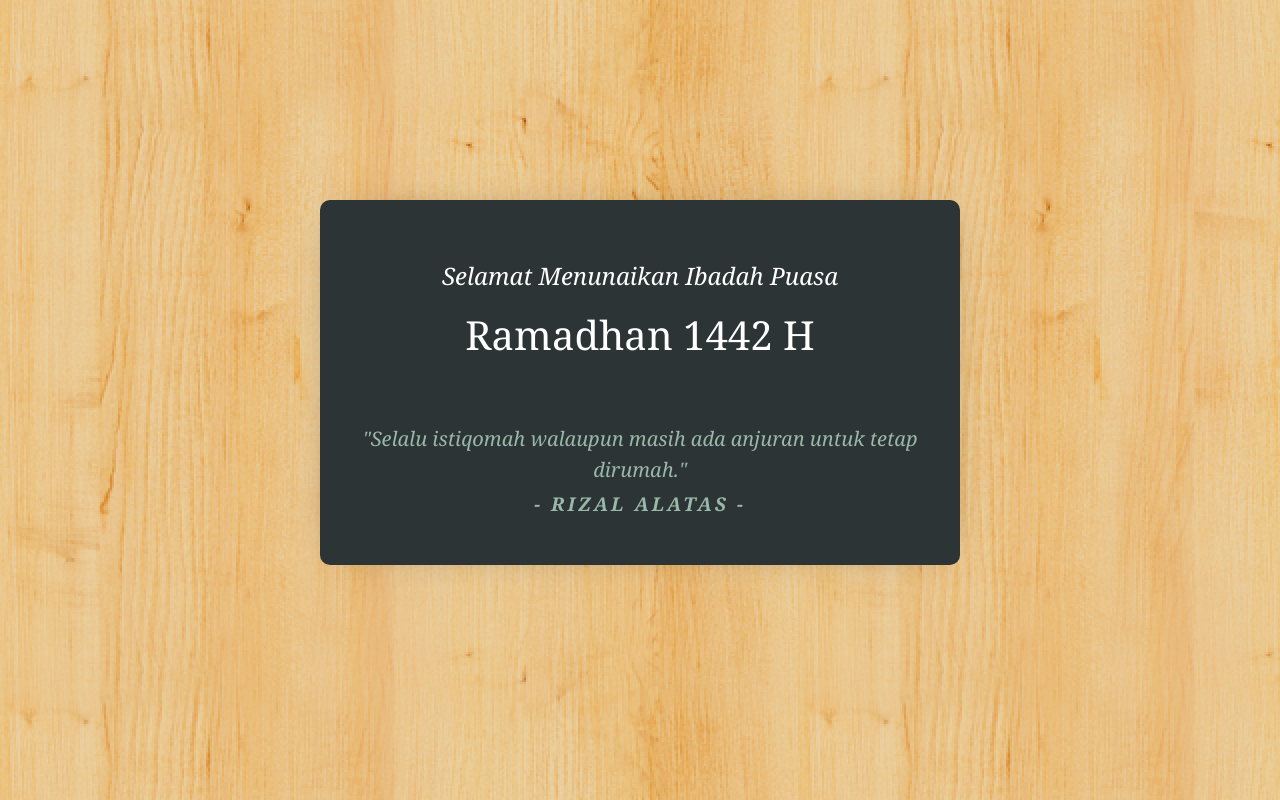
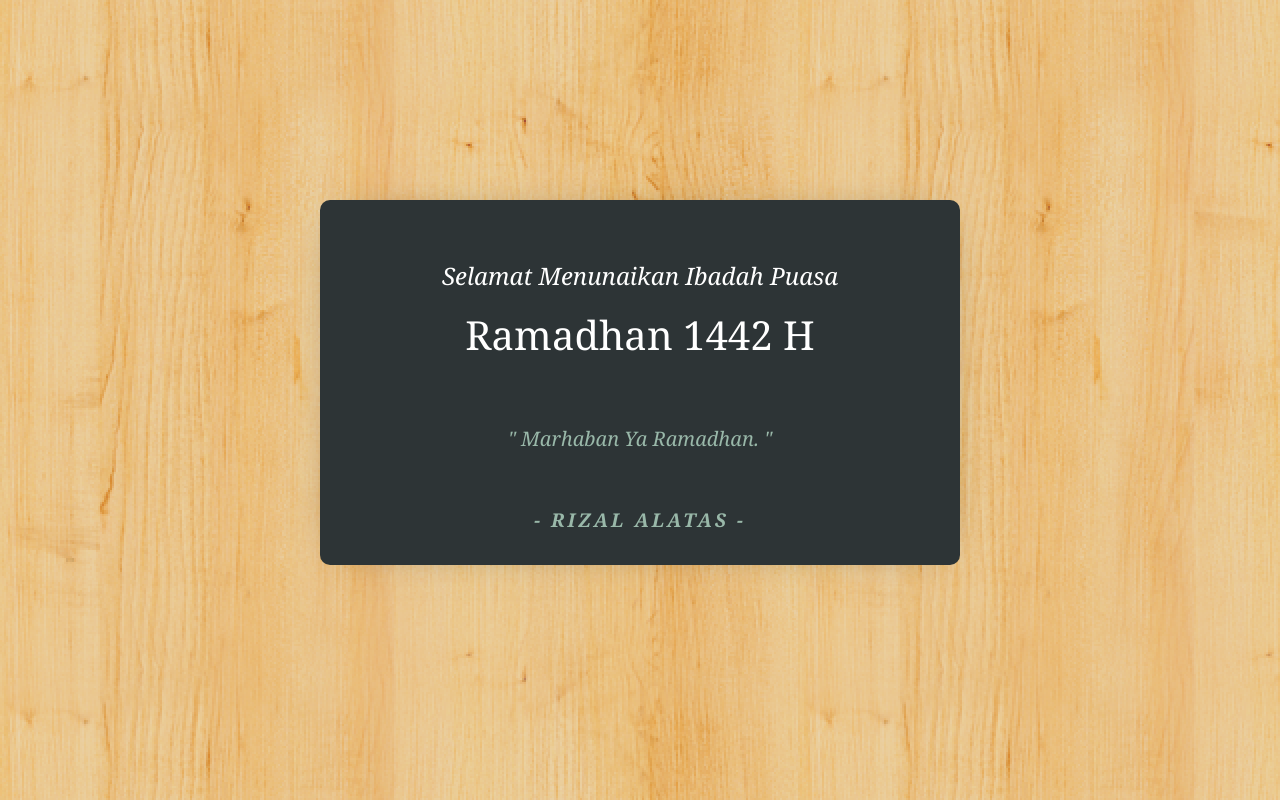
Before and after one commit to rijalbanisalam/rijalbanisalam.github.io, a plain HTML site: page index.html in a window 1280 px wide. Drawn offline with Linux system fonts and the light colour scheme.

Commit message:
Update index.html

```diff
--- a/index.html
+++ b/index.html
@@ -13,8 +13,8 @@
 	   		<p>Selamat Menunaikan Ibadah Puasa</p>
 	   		<p><span class='ramadhan2021'>Ramadhan 1442 H</span></p>
 	   		<br>
-	   		<p class="quotes">"Selalu istiqomah walaupun masih ada anjuran untuk tetap dirumah."</p>
-
+	   		<p class="quotes">" Marhaban Ya Ramadhan. "</p>
+	   		<br>
 	   		<p class="createdby">	- RIZAL ALATAS - </p>
 
 		</div>
```
